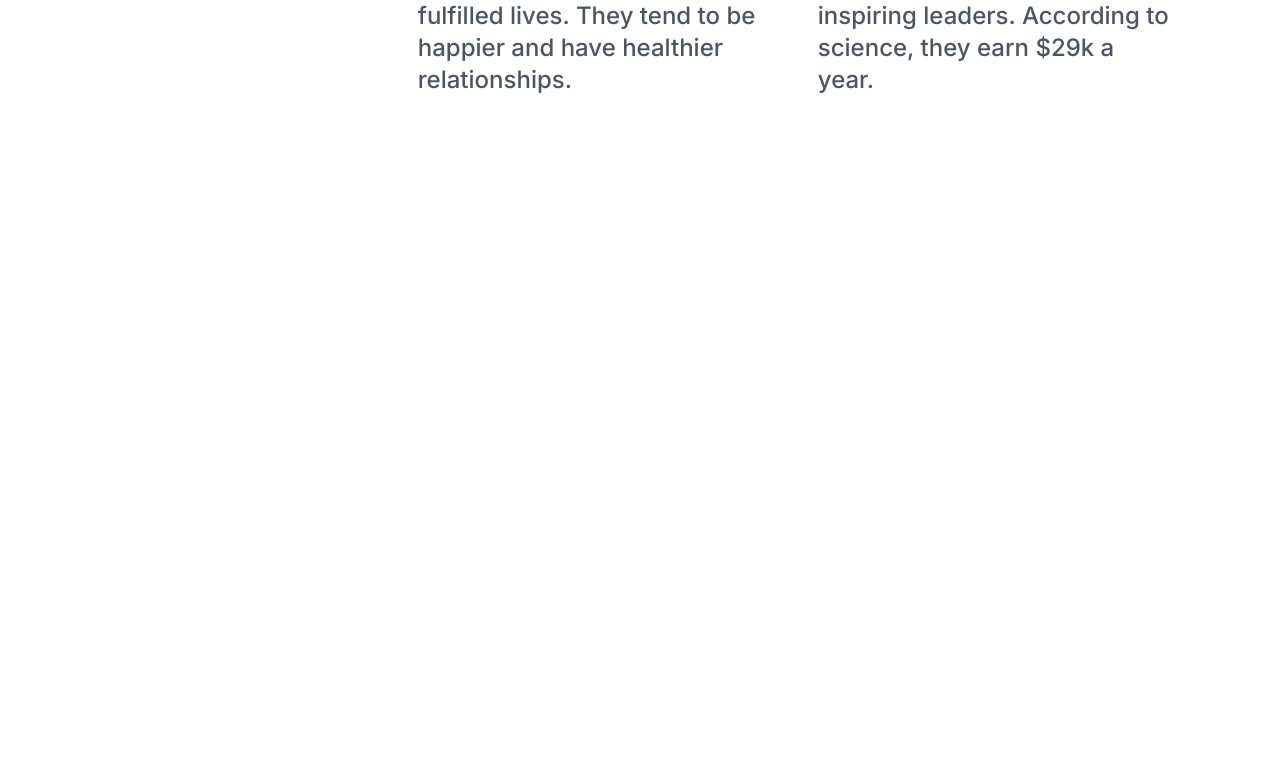
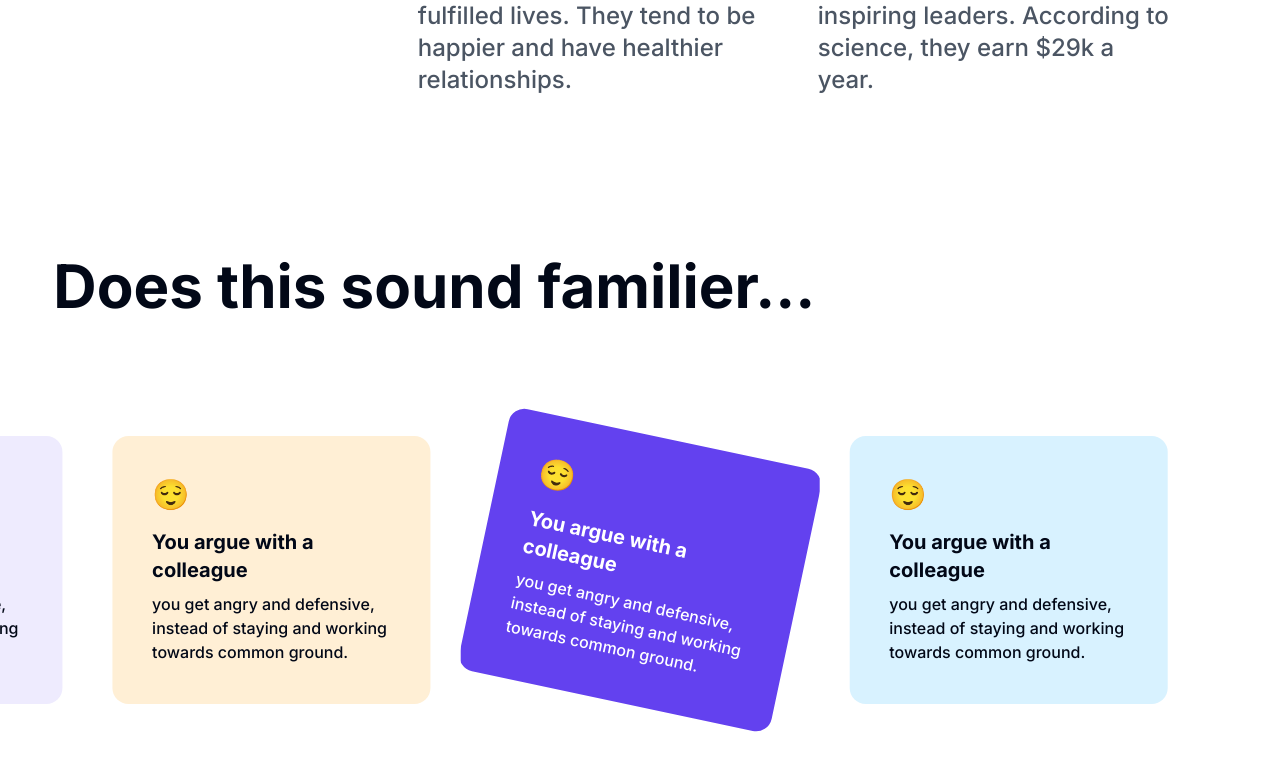
Before and after one commit to NikhilKD/density_exchange, a Next.js app: page / in a window 1280 px wide. Shown: the part 1008-1778 px from the top of the page. Before the commit the page ends 1756 px from the top, so only its background shows below. Built offline with nearby package versions, Linux system fonts and the light colour scheme.

Commit message:
Slider Home Component

```diff
--- a/app/components/Fact.tsx
+++ b/app/components/Fact.tsx
@@ -3,8 +3,8 @@ import React from 'react'
 const Fact = () => {
   return (
     <>
-        <div className='pb-28 flex justify-center'>
-            <div className='w-10/12 max-w-[1400px] rounded-[30px] h-[90vh] max-h-[700px]'>
+        <div className='pb-40 flex justify-center'>
+            <div className='w-10/12 max-w-[1400px]'>
                 <div className="flex justify-between">
                     <div className='basis-3/12 text-4xl font-bold'>EQ beats IQ</div>
                     <div className='basis-4/12 text-2xl font-medium text-gray-600'>People with high emotional intelligence (EQ) Live more fulfilled lives. They tend to be happier and have healthier relationships.</div>
--- /dev/null
+++ b/app/components/SliderHome.tsx
@@ -0,0 +1,61 @@
+"use client"
+import React from 'react'
+import 'keen-slider/keen-slider.min.css'
+import { useKeenSlider } from 'keen-slider/react'
+
+const SliderHome = () => {
+  const [sliderRef, instanceRef] = useKeenSlider(
+    {
+      loop: true,
+      mode: "free",
+      slides: {
+        origin: "center",
+        perView: 3.5,
+        spacing: 10,
+      }
+    }
+  )
+  return (
+    <>
+        <div className='flex flex-col items-center'>
+            <div className='w-11/12 pb-20 max-w-[1400px]'>
+                <div className='text-6xl font-bold'>Does this sound familier...</div>
+            </div>
+            <div className='w-full pb-28'>
+              <div ref={sliderRef} className="keen-slider">
+                <div className="keen-slider__slide py-10 px-5">
+                  <div className="p-10 bg-[#6341EF] rounded-2xl rotate-12">
+                    <div className='text-3xl mb-4'>😌</div>
+                    <div className='text-xl font-bold pb-2 text-white'>You argue with a colleague</div>
+                    <div className='text-md font-medium text-white '>you get angry and defensive, instead of staying and working towards common ground.</div>
+                  </div>
+                </div>
+                <div className="keen-slider__slide py-10 px-5">
+                  <div className="p-10 bg-[#D8F2FF] rounded-2xl">
+                    <div className='text-3xl mb-4'>😌</div>
+                    <div className='text-xl font-bold pb-2 '>You argue with a colleague</div>
+                    <div className='text-md font-medium '>you get angry and defensive, instead of staying and working towards common ground.</div>
+                  </div>
+                </div>
+                <div className="keen-slider__slide py-10 px-5">
+                  <div className="p-10 bg-[#EEEBFE] rounded-2xl">
+                    <div className='text-3xl mb-4'>😌</div>
+                    <div className='text-xl font-bold pb-2 '>You argue with a colleague</div>
+                    <div className='text-md font-medium  '>you get angry and defensive, instead of staying and working towards common ground.</div>
+                  </div>
+                </div>
+                <div className="keen-slider__slide py-10 px-5">
+                  <div className="p-10 bg-[#FFEFD5] rounded-2xl">
+                    <div className='text-3xl mb-4'>😌</div>
+                    <div className='text-xl font-bold pb-2 '>You argue with a colleague</div>
+                    <div className='text-md font-medium  '>you get angry and defensive, instead of staying and working towards common ground.</div>
+                  </div>
+                </div>
+              </div>
+            </div>
+        </div>
+    </>
+  )
+}
+
+export default SliderHome
--- a/app/page.tsx
+++ b/app/page.tsx
@@ -2,6 +2,7 @@ import Image from 'next/image'
 import Header from './components/Header'
 import Hero from './components/Hero'
 import Fact from './components/Fact'
+import SliderHome from './components/SliderHome'
 
 export default function Home() {
   return (
@@ -9,6 +10,7 @@ export default function Home() {
       <Header />
       <Hero/>
       <Fact />
+      <SliderHome />
     </>
   )
 }
```
Also changed, not shown: package.json (+7 -0 lines), 1 other file (tests, documents, lock files or other folders).
